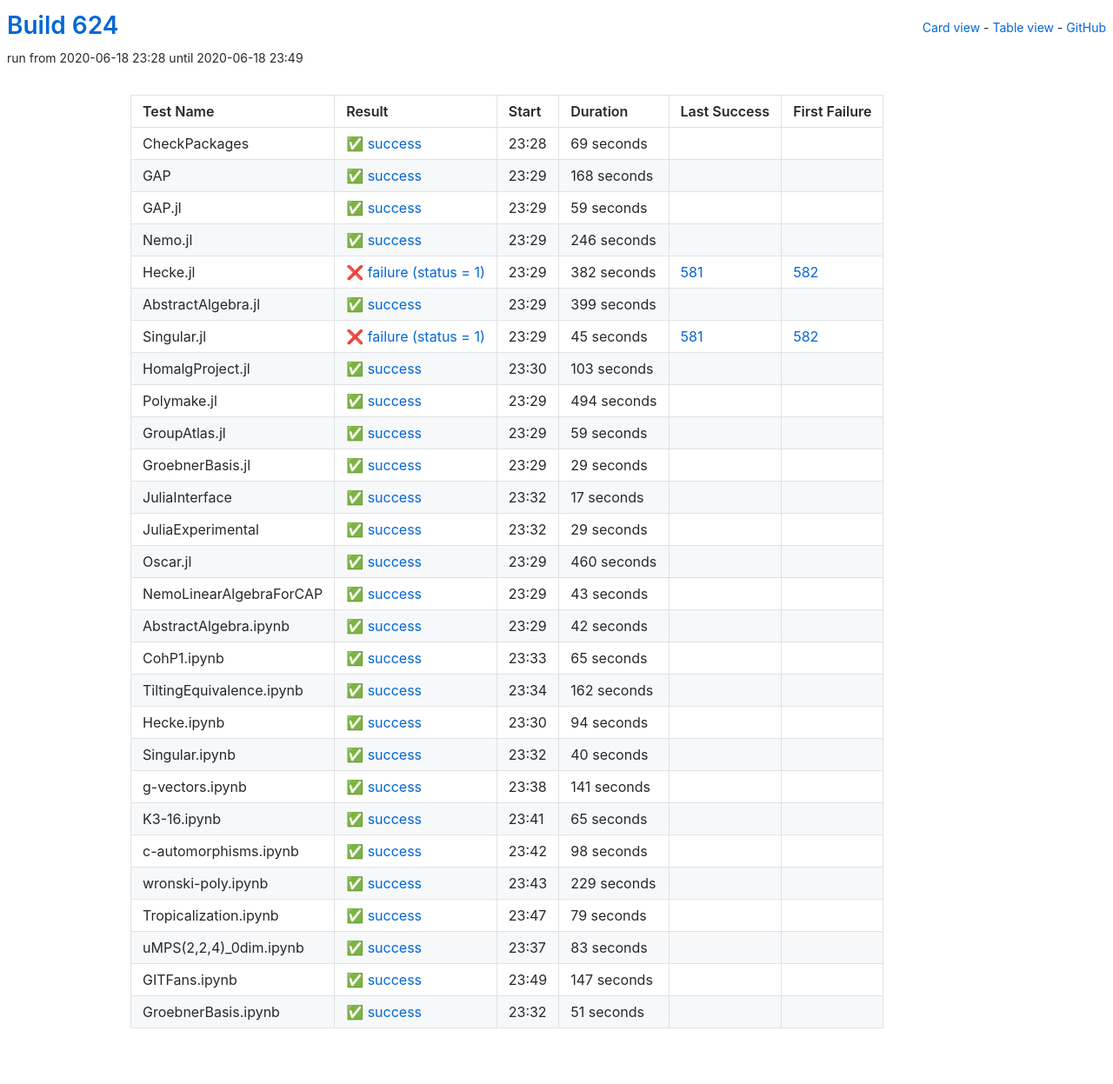
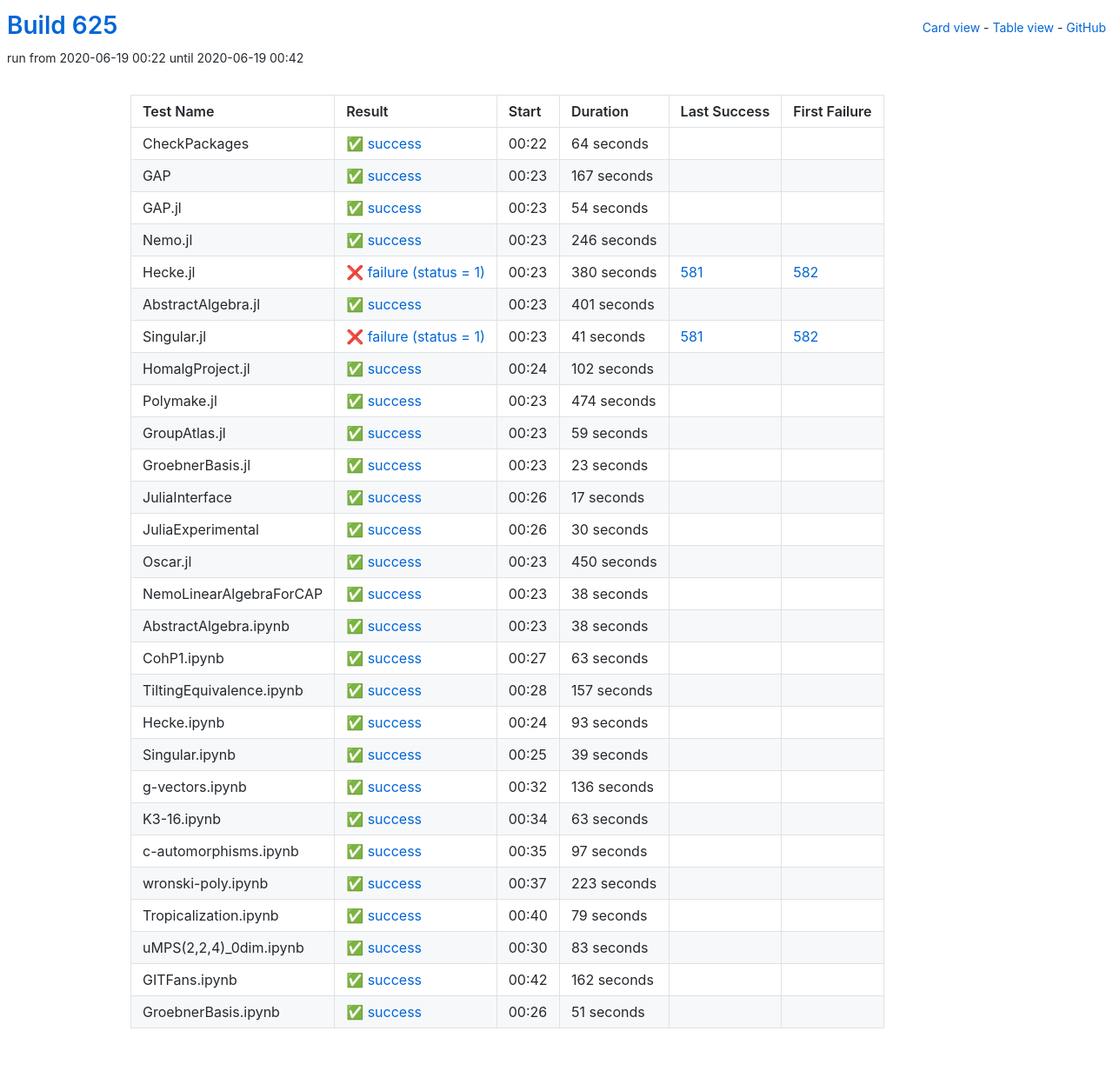
Before and after one commit to oscar-system/oscar-ci-status-1.4, a Jekyll site: the page built from table.html, in a window 1280 px wide. Shown: the whole page at 87% size. Built offline with Jekyll 4.4.1, drawn with Linux system fonts in a browser that asks for light colours.

Commit message:
Build #625

```diff
--- a/_data/ci.yml
+++ b/_data/ci.yml
@@ -1,6 +1,6 @@
 ---
-build: 624
-build_url: https://oscarci.mathematik.uni-kl.de/job/oscar-julia-1.4/624/
+build: 625
+build_url: https://oscarci.mathematik.uni-kl.de/job/oscar-julia-1.4/625/
 job: oscar-julia-1.4
 organization: oscar-system
 repo: oscar-ci-status-1.4
@@ -8,44 +8,44 @@ repourl: https://github.com/oscar-system/oscar-ci-status-1.4
 tests:
 - name: CheckPackages
   id: checkpackages
-  log: https://oscarci.mathematik.uni-kl.de/job/oscar-julia-1.4/624/artifact/logs/build-624/CheckPackages.log
-  start: 2020-06-18 23:28
+  log: https://oscarci.mathematik.uni-kl.de/job/oscar-julia-1.4/625/artifact/logs/build-625/CheckPackages.log
+  start: 2020-06-19 00:22
   success: true
   exitcode: 0
   status: success
-  duration: 69
+  duration: 64
   last_success: false
   last_success_url:
   first_failure: false
   first_failure_url:
 - name: GAP
   id: gap
-  log: https://oscarci.mathematik.uni-kl.de/job/oscar-julia-1.4/624/artifact/logs/build-624/GAP.log
-  start: 2020-06-18 23:29
+  log: https://oscarci.mathematik.uni-kl.de/job/oscar-julia-1.4/625/artifact/logs/build-625/GAP.log
+  start: 2020-06-19 00:23
   success: true
   exitcode: 0
   status: success
-  duration: 168
+  duration: 167
   last_success: false
   last_success_url:
   first_failure: false
   first_failure_url:
 - name: GAP.jl
   id: gap-jl
-  log: https://oscarci.mathematik.uni-kl.de/job/oscar-julia-1.4/624/artifact/logs/build-624/GAP.jl.log
-  start: 2020-06-18 23:29
+  log: https://oscarci.mathematik.uni-kl.de/job/oscar-julia-1.4/625/artifact/logs/build-625/GAP.jl.log
+  start: 2020-06-19 00:23
   success: true
   exitcode: 0
   status: success
-  duration: 59
+  duration: 54
   last_success: false
   last_success_url:
   first_failure: false
   first_failure_url:
 - name: Nemo.jl
   id: nemo-jl
-  log: https://oscarci.mathematik.uni-kl.de/job/oscar-julia-1.4/624/artifact/logs/build-624/Nemo.jl.log
-  start: 2020-06-18 23:29
+  log: https://oscarci.mathematik.uni-kl.de/job/oscar-julia-1.4/625/artifact/logs/build-625/Nemo.jl.log
+  start: 2020-06-19 00:23
   success: true
   exitcode: 0
   status: success
@@ -56,68 +56,68 @@ tests:
   first_failure_url:
 - name: Hecke.jl
   id: hecke-jl
-  log: https://oscarci.mathematik.uni-kl.de/job/oscar-julia-1.4/624/artifact/logs/build-624/Hecke.jl.log
-  start: 2020-06-18 23:29
+  log: https://oscarci.mathematik.uni-kl.de/job/oscar-julia-1.4/625/artifact/logs/build-625/Hecke.jl.log
+  start: 2020-06-19 00:23
   success: false
   exitcode: 1
   status: failure
-  duration: 382
+  duration: 380
   last_success: 581
   last_success_url: https://oscarci.mathematik.uni-kl.de/job/oscar-julia-1.4/581/
   first_failure: 582
   first_failure_url: https://oscarci.mathematik.uni-kl.de/job/oscar-julia-1.4/582/
 - name: AbstractAlgebra.jl
   id: abstractalgebra-jl
-  log: https://oscarci.mathematik.uni-kl.de/job/oscar-julia-1.4/624/artifact/logs/build-624/AbstractAlgebra.jl.log
-  start: 2020-06-18 23:29
+  log: https://oscarci.mathematik.uni-kl.de/job/oscar-julia-1.4/625/artifact/logs/build-625/AbstractAlgebra.jl.log
+  start: 2020-06-19 00:23
   success: true
   exitcode: 0
   status: success
-  duration: 399
+  duration: 401
   last_success: false
   last_success_url:
   first_failure: false
   first_failure_url:
 - name: Singular.jl
   id: singular-jl
-  log: https://oscarci.mathematik.uni-kl.de/job/oscar-julia-1.4/624/artifact/logs/build-624/Singular.jl.log
-  start: 2020-06-18 23:29
+  log: https://oscarci.mathematik.uni-kl.de/job/oscar-julia-1.4/625/artifact/logs/build-625/Singular.jl.log
+  start: 2020-06-19 00:23
   success: false
   exitcode: 1
   status: failure
-  duration: 45
+  duration: 41
   last_success: 581
   last_success_url: https://oscarci.mathematik.uni-kl.de/job/oscar-julia-1.4/581/
   first_failure: 582
   first_failure_url: https://oscarci.mathematik.uni-kl.de/job/oscar-julia-1.4/582/
 - name: HomalgProject.jl
   id: homalgproject-jl
-  log: https://oscarci.mathematik.uni-kl.de/job/oscar-julia-1.4/624/artifact/logs/build-624/HomalgProject.jl.log
-  start: 2020-06-18 23:30
+  log: https://oscarci.mathematik.uni-kl.de/job/oscar-julia-1.4/625/artifact/logs/build-625/HomalgProject.jl.log
+  start: 2020-06-19 00:24
   success: true
   exitcode: 0
   status: success
-  duration: 103
+  duration: 102
   last_success: false
   last_success_url:
   first_failure: false
   first_failure_url:
 - name: Polymake.jl
   id: polymake-jl
-  log: https://oscarci.mathematik.uni-kl.de/job/oscar-julia-1.4/624/artifact/logs/build-624/Polymake.jl.log
-  start: 2020-06-18 23:29
+  log: https://oscarci.mathematik.uni-kl.de/job/oscar-julia-1.4/625/artifact/logs/build-625/Polymake.jl.log
+  start: 2020-06-19 00:23
   success: true
   exitcode: 0
   status: success
-  duration: 494
+  duration: 474
   last_success: false
   last_success_url:
   first_failure: false
   first_failure_url:
 - name: GroupAtlas.jl
   id: groupatlas-jl
-  log: https://oscarci.mathematik.uni-kl.de/job/oscar-julia-1.4/624/artifact/logs/build-624/GroupAtlas.jl.log
-  start: 2020-06-18 23:29
+  log: https://oscarci.mathematik.uni-kl.de/job/oscar-julia-1.4/625/artifact/logs/build-625/GroupAtlas.jl.log
+  start: 2020-06-19 00:23
   success: true
   exitcode: 0
   status: success
@@ -128,20 +128,20 @@ tests:
   first_failure_url:
 - name: GroebnerBasis.jl
   id: groebnerbasis-jl
-  log: https://oscarci.mathematik.uni-kl.de/job/oscar-julia-1.4/624/artifact/logs/build-624/GroebnerBasis.jl.log
-  start: 2020-06-18 23:29
+  log: https://oscarci.mathematik.uni-kl.de/job/oscar-julia-1.4/625/artifact/logs/build-625/GroebnerBasis.jl.log
+  start: 2020-06-19 00:23
   success: true
   exitcode: 0
   status: success
-  duration: 29
+  duration: 23
   last_success: false
   last_success_url:
   first_failure: false
   first_failure_url:
 - name: JuliaInterface
   id: juliainterface
-  log: https://oscarci.mathematik.uni-kl.de/job/oscar-julia-1.4/624/artifact/logs/build-624/JuliaInterface.log
-  start: 2020-06-18 23:32
+  log: https://oscarci.mathematik.uni-kl.de/job/oscar-julia-1.4/625/artifact/logs/build-625/JuliaInterface.log
+  start: 2020-06-19 00:26
   success: true
   exitcode: 0
   status: success
@@ -152,152 +152,152 @@ tests:
   first_failure_url:
 - name: JuliaExperimental
   id: juliaexperimental
-  log: https://oscarci.mathematik.uni-kl.de/job/oscar-julia-1.4/624/artifact/logs/build-624/JuliaExperimental.log
-  start: 2020-06-18 23:32
+  log: https://oscarci.mathematik.uni-kl.de/job/oscar-julia-1.4/625/artifact/logs/build-625/JuliaExperimental.log
+  start: 2020-06-19 00:26
   success: true
   exitcode: 0
   status: success
-  duration: 29
+  duration: 30
   last_success: false
   last_success_url:
   first_failure: false
   first_failure_url:
 - name: Oscar.jl
   id: oscar-jl
-  log: https://oscarci.mathematik.uni-kl.de/job/oscar-julia-1.4/624/artifact/logs/build-624/Oscar.jl.log
-  start: 2020-06-18 23:29
+  log: https://oscarci.mathematik.uni-kl.de/job/oscar-julia-1.4/625/artifact/logs/build-625/Oscar.jl.log
+  start: 2020-06-19 00:23
   success: true
   exitcode: 0
   status: success
-  duration: 460
+  duration: 450
   last_success: false
   last_success_url:
   first_failure: false
   first_failure_url:
 - name: NemoLinearAlgebraForCAP
   id: nemolinearalgebraforcap
-  log: https://oscarci.mathematik.uni-kl.de/job/oscar-julia-1.4/624/artifact/logs/build-624/NemoLinearAlgebraForCAP.log
-  start: 2020-06-18 23:29
+  log: https://oscarci.mathematik.uni-kl.de/job/oscar-julia-1.4/625/artifact/logs/build-625/NemoLinearAlgebraForCAP.log
+  start: 2020-06-19 00:23
   success: true
   exitcode: 0
   status: success
-  duration: 43
+  duration: 38
   last_success: false
   last_success_url:
   first_failure: false
   first_failure_url:
 - name: AbstractAlgebra.ipynb
   id: abstractalgebra-ipynb
-  log: https://oscarci.mathematik.uni-kl.de/job/oscar-julia-1.4/624/artifact/logs/build-624/AbstractAlgebra.ipynb.log
-  start: 2020-06-18 23:29
+  log: https://oscarci.mathematik.uni-kl.de/job/oscar-julia-1.4/625/artifact/logs/build-625/AbstractAlgebra.ipynb.log
+  start: 2020-06-19 00:23
   success: true
   exitcode: 0
   status: success
-  duration: 42
+  duration: 38
   last_success: false
   last_success_url:
   first_failure: false
   first_failure_url:
 - name: CohP1.ipynb
   id: cohp1-ipynb
-  log: https://oscarci.mathematik.uni-kl.de/job/oscar-julia-1.4/624/artifact/logs/build-624/CohP1.ipynb.log
-  start: 2020-06-18 23:33
+  log: https://oscarci.mathematik.uni-kl.de/job/oscar-julia-1.4/625/artifact/logs/build-625/CohP1.ipynb.log
+  start: 2020-06-19 00:27
   success: true
   exitcode: 0
   status: success
-  duration: 65
+  duration: 63
   last_success: false
   last_success_url:
   first_failure: false
   first_failure_url:
 - name: TiltingEquivalence.ipynb
   id: tiltingequivalence-ipynb
-  log: https://oscarci.mathematik.uni-kl.de/job/oscar-julia-1.4/624/artifact/logs/build-624/TiltingEquivalence.ipynb.log
-  start: 2020-06-18 23:34
+  log: https://oscarci.mathematik.uni-kl.de/job/oscar-julia-1.4/625/artifact/logs/build-625/TiltingEquivalence.ipynb.log
+  start: 2020-06-19 00:28
   success: true
   exitcode: 0
   status: success
-  duration: 162
+  duration: 157
   last_success: false
   last_success_url:
   first_failure: false
   first_failure_url:
 - name: Hecke.ipynb
   id: hecke-ipynb
-  log: https://oscarci.mathematik.uni-kl.de/job/oscar-julia-1.4/624/artifact/logs/build-624/Hecke.ipynb.log
-  start: 2020-06-18 23:30
+  log: https://oscarci.mathematik.uni-kl.de/job/oscar-julia-1.4/625/artifact/logs/build-625/Hecke.ipynb.log
+  start: 2020-06-19 00:24
   success: true
   exitcode: 0
   status: success
-  duration: 94
+  duration: 93
   last_success: false
   last_success_url:
   first_failure: false
   first_failure_url:
 - name: Singular.ipynb
   id: singular-ipynb
-  log: https://oscarci.mathematik.uni-kl.de/job/oscar-julia-1.4/624/artifact/logs/build-624/Singular.ipynb.log
-  start: 2020-06-18 23:32
+  log: https://oscarci.mathematik.uni-kl.de/job/oscar-julia-1.4/625/artifact/logs/build-625/Singular.ipynb.log
+  start: 2020-06-19 00:25
   success: true
   exitcode: 0
   status: success
-  duration: 40
+  duration: 39
   last_success: false
   last_success_url:
   first_failure: false
   first_failure_url:
 - name: g-vectors.ipynb
   id: g-vectors-ipynb
-  log: https://oscarci.mathematik.uni-kl.de/job/oscar-julia-1.4/624/artifact/logs/build-624/g-vectors.ipynb.log
-  start: 2020-06-18 23:38
+  log: https://oscarci.mathematik.uni-kl.de/job/oscar-julia-1.4/625/artifact/logs/build-625/g-vectors.ipynb.log
+  start: 2020-06-19 00:32
   success: true
   exitcode: 0
   status: success
-  duration: 141
+  duration: 136
   last_success: false
   last_success_url:
   first_failure: false
   first_failure_url:
 - name: K3-16.ipynb
   id: k3-16-ipynb
-  log: https://oscarci.mathematik.uni-kl.de/job/oscar-julia-1.4/624/artifact/logs/build-624/K3-16.ipynb.log
-  start: 2020-06-18 23:41
+  log: https://oscarci.mathematik.uni-kl.de/job/oscar-julia-1.4/625/artifact/logs/build-625/K3-16.ipynb.log
+  start: 2020-06-19 00:34
   success: true
   exitcode: 0
   status: success
-  duration: 65
+  duration: 63
   last_success: false
   last_success_url:
   first_failure: false
   first_failure_url:
 - name: c-automorphisms.ipynb
   id: c-automorphisms-ipynb
-  log: https://oscarci.mathematik.uni-kl.de/job/oscar-julia-1.4/624/artifact/logs/build-624/c-automorphisms.ipynb.log
-  start: 2020-06-18 23:42
+  log: https://oscarci.mathematik.uni-kl.de/job/oscar-julia-1.4/625/artifact/logs/build-625/c-automorphisms.ipynb.log
+  start: 2020-06-19 00:35
   success: true
   exitcode: 0
   status: success
-  duration: 98
+  duration: 97
   last_success: false
   last_success_url:
   first_failure: false
   first_failure_url:
 - name: wronski-poly.ipynb
   id: wronski-poly-ipynb
-  log: https://oscarci.mathematik.uni-kl.de/job/oscar-julia-1.4/624/artifact/logs/build-624/wronski-poly.ipynb.log
-  start: 2020-06-18 23:43
+  log: https://oscarci.mathematik.uni-kl.de/job/oscar-julia-1.4/625/artifact/logs/build-625/wronski-poly.ipynb.log
+  start: 2020-06-19 00:37
   success: true
   exitcode: 0
   status: success
-  duration: 229
+  duration: 223
   last_success: false
   last_success_url:
   first_failure: false
   first_failure_url:
 - name: Tropicalization.ipynb
   id: tropicalization-ipynb
-  log: https://oscarci.mathematik.uni-kl.de/job/oscar-julia-1.4/624/artifact/logs/build-624/Tropicalization.ipynb.log
-  start: 2020-06-18 23:47
+  log: https://oscarci.mathematik.uni-kl.de/job/oscar-julia-1.4/625/artifact/logs/build-625/Tropicalization.ipynb.log
+  start: 2020-06-19 00:40
   success: true
   exitcode: 0
   status: success
@@ -308,8 +308,8 @@ tests:
   first_failure_url:
 - name: uMPS(2,2,4)_0dim.ipynb
   id: umps-2-2-4-0dim-ipynb
-  log: https://oscarci.mathematik.uni-kl.de/job/oscar-julia-1.4/624/artifact/logs/build-624/uMPS-2-2-4-_0dim.ipynb.log
-  start: 2020-06-18 23:37
+  log: https://oscarci.mathematik.uni-kl.de/job/oscar-julia-1.4/625/artifact/logs/build-625/uMPS-2-2-4-_0dim.ipynb.log
+  start: 2020-06-19 00:30
   success: true
   exitcode: 0
   status: success
@@ -320,20 +320,20 @@ tests:
   first_failure_url:
 - name: GITFans.ipynb
   id: gitfans-ipynb
-  log: https://oscarci.mathematik.uni-kl.de/job/oscar-julia-1.4/624/artifact/logs/build-624/GITFans.ipynb.log
-  start: 2020-06-18 23:49
+  log: https://oscarci.mathematik.uni-kl.de/job/oscar-julia-1.4/625/artifact/logs/build-625/GITFans.ipynb.log
+  start: 2020-06-19 00:42
   success: true
   exitcode: 0
   status: success
-  duration: 147
+  duration: 162
   last_success: false
   last_success_url:
   first_failure: false
   first_failure_url:
 - name: GroebnerBasis.ipynb
   id: groebnerbasis-ipynb
-  log: https://oscarci.mathematik.uni-kl.de/job/oscar-julia-1.4/624/artifact/logs/build-624/GroebnerBasis.ipynb.log
-  start: 2020-06-18 23:32
+  log: https://oscarci.mathematik.uni-kl.de/job/oscar-julia-1.4/625/artifact/logs/build-625/GroebnerBasis.ipynb.log
+  start: 2020-06-19 00:26
   success: true
   exitcode: 0
   status: success
```
Also changed, not shown: README.md.
